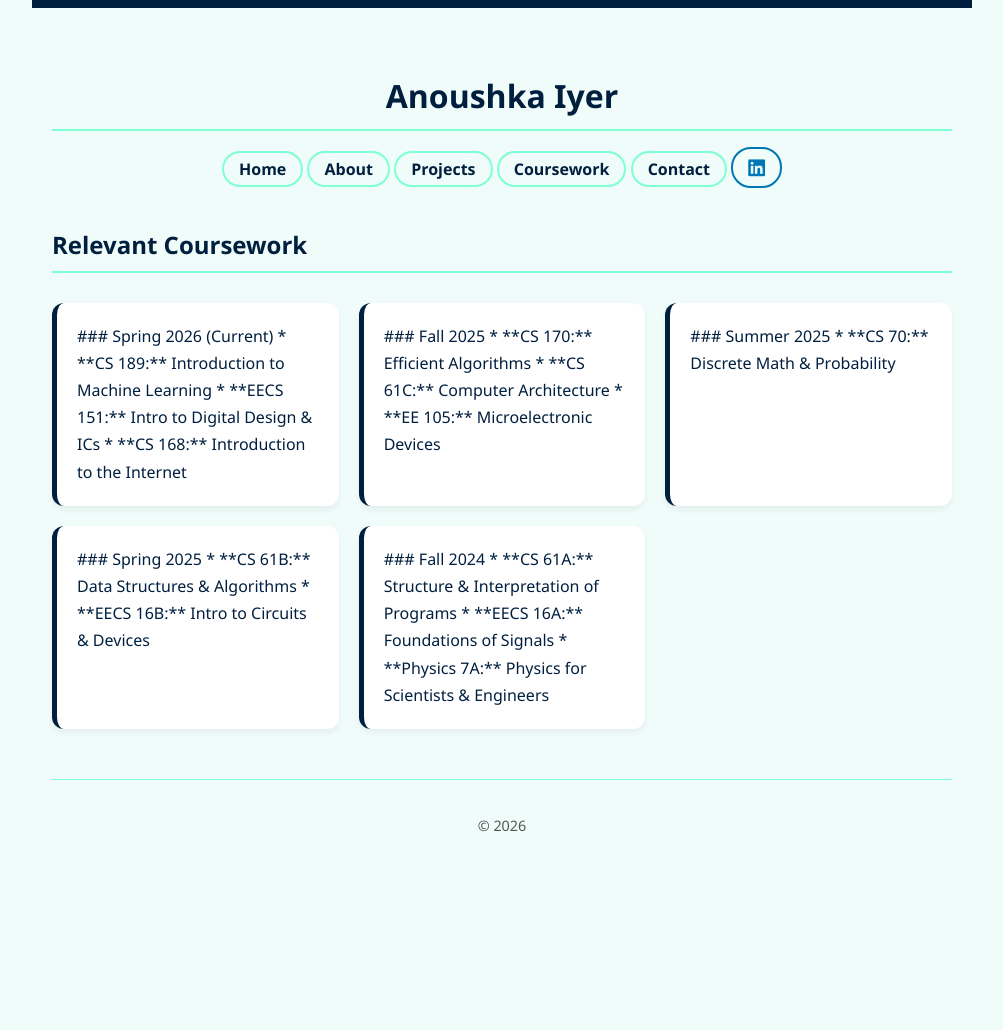
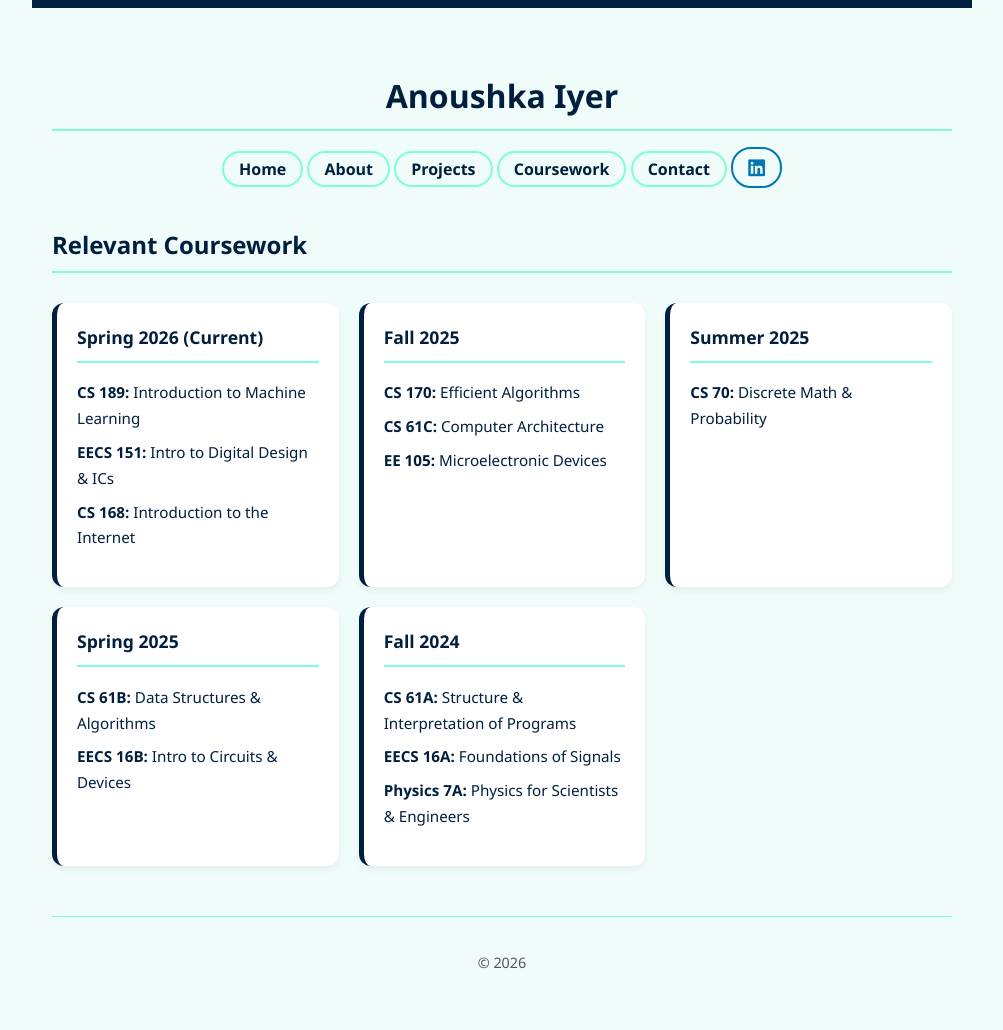
Before and after one commit to navyrose/navyrose.github.io, a Jekyll site: the page built from coursework.md, in a window 1280 px wide. Shown: the whole page, without its empty margins (138-1141 px from the left). Built offline with Jekyll 4.4.1, drawn with Linux system fonts in a browser that asks for light colours; before the commit the page ends 900 px from its top, so only the background shows below that.

Commit message:
Update coursework.md

```diff
--- a/coursework.md
+++ b/coursework.md
@@ -3,34 +3,34 @@ layout: default
 title: Coursework
 ---
 ## Relevant Coursework
-<div class="course-grid">
+<div class="course-grid" markdown=1>
 
-<div class="semester">
+<div class="semester" markdown=1>
 ### Spring 2026 (Current)
 * **CS 189:** Introduction to Machine Learning
 * **EECS 151:** Intro to Digital Design & ICs
 * **CS 168:** Introduction to the Internet
 </div>
 
-<div class="semester">
+<div class="semester" markdown=1>
 ### Fall 2025
 * **CS 170:** Efficient Algorithms
 * **CS 61C:** Computer Architecture
 * **EE 105:** Microelectronic Devices
 </div>
 
-<div class="semester">
+<div class="semester" markdown=1>
 ### Summer 2025
 * **CS 70:** Discrete Math & Probability
 </div>
 
-<div class="semester">
+<div class="semester" markdown=1>
 ### Spring 2025
 * **CS 61B:** Data Structures & Algorithms
 * **EECS 16B:** Intro to Circuits & Devices
 </div>
 
-<div class="semester">
+<div class="semester" markdown=1>
 ### Fall 2024
 * **CS 61A:** Structure & Interpretation of Programs
 * **EECS 16A:** Foundations of Signals
```
